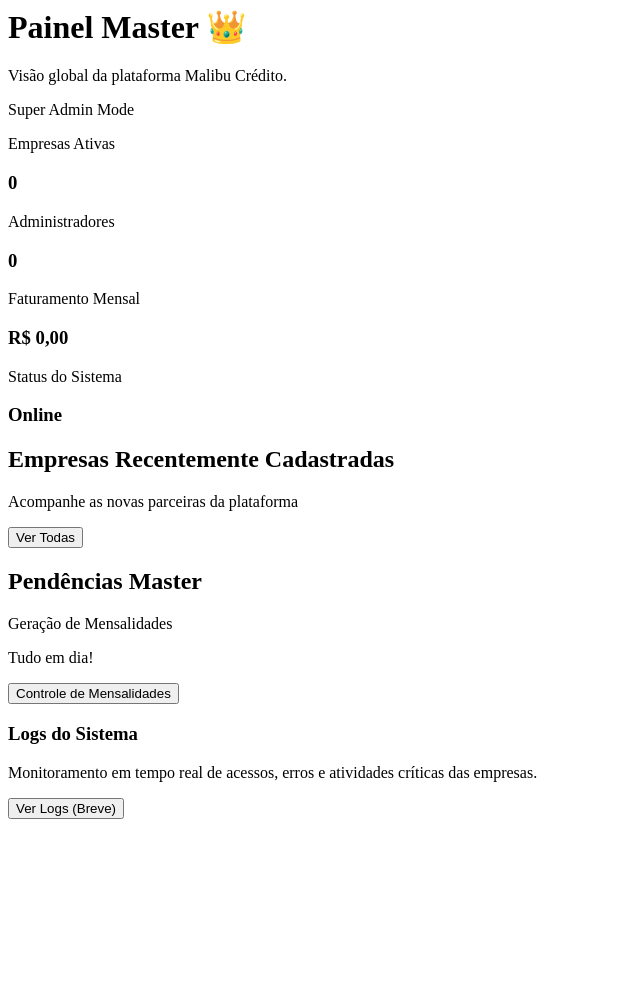
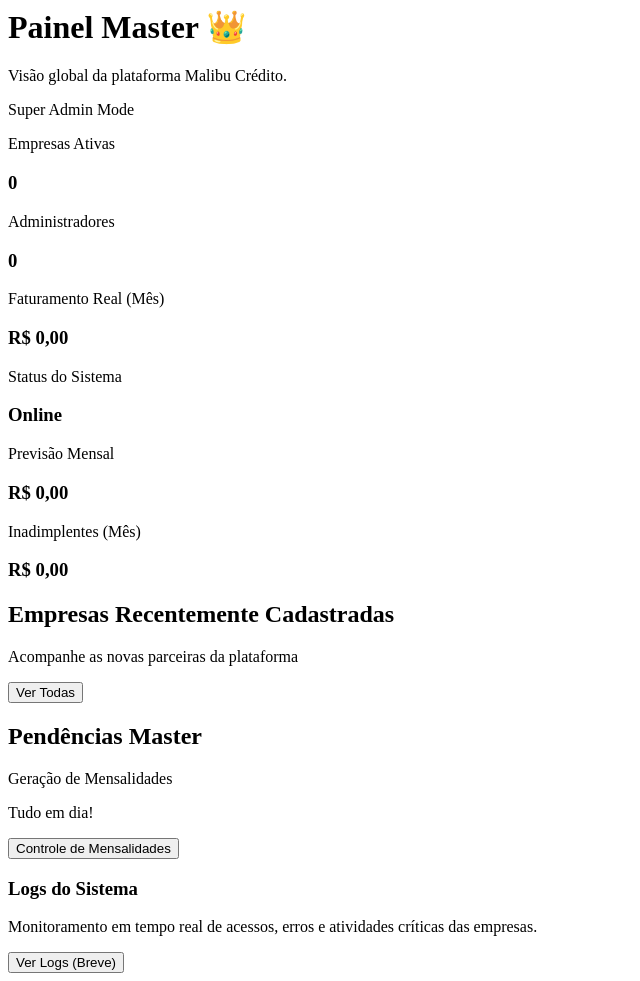
Before and after one commit to ivanrossiMS/Malibu-credito, a PHP site: page /app/views/master_dashboard.php in a window 1280 px wide. Shown: the whole page, without its empty margins (0-640 px from the left). Before the commit the page ends 819 px from the top, so only its background shows below. Run offline with PHP 8.4, Linux system fonts and the light colour scheme.

Commit message:
Feature: Added Forecast and Overdue cards to Master Dashboard and Date Filter to Master Billing

```diff
--- a/app/views/master_dashboard.php
+++ b/app/views/master_dashboard.php
@@ -16,66 +16,94 @@
     </div>
 
     <!-- Master Global Metrics -->
-    <div class="grid grid-cols-1 sm:grid-cols-2 lg:grid-cols-4 gap-8">
+    <div class="grid grid-cols-1 sm:grid-cols-2 lg:grid-cols-3 xl:grid-cols-6 gap-6">
         <!-- Metric 1: Total Companies -->
-        <div class="premium-card p-8 group overflow-hidden relative border-emerald-100/50">
+        <div class="premium-card p-6 group overflow-hidden relative border-emerald-100/50">
             <div class="absolute inset-0 bg-emerald-500/5 translate-y-full group-hover:translate-y-0 transition-transform duration-500"></div>
-            <div class="flex justify-between items-start mb-6 relative z-10">
-                <div class="bg-emerald-500/10 p-4 rounded-2xl border border-emerald-500/10 transition-transform group-hover:scale-110 duration-500">
-                    <i data-lucide="building-2" class="w-7 h-7 text-emerald-600"></i>
+            <div class="flex justify-between items-start mb-4 relative z-10">
+                <div class="bg-emerald-500/10 p-3 rounded-2xl border border-emerald-500/10 transition-transform group-hover:scale-110 duration-500">
+                    <i data-lucide="building-2" class="w-6 h-6 text-emerald-600"></i>
                 </div>
             </div>
             <div class="relative z-10">
-                <p class="text-slate-500 text-xs font-black uppercase tracking-widest mb-1 opacity-70">Empresas Ativas</p>
-                <h3 id="master-stat-companies" class="text-3xl font-black text-slate-900 tracking-tight">0</h3>
+                <p class="text-slate-500 text-[10px] font-black uppercase tracking-widest mb-1 opacity-70">Empresas Ativas</p>
+                <h3 id="master-stat-companies" class="text-xl font-black text-slate-900 tracking-tight">0</h3>
             </div>
         </div>
 
         <!-- Metric 2: Total Admins -->
-        <div class="premium-card p-8 group overflow-hidden relative border-blue-100/50">
+        <div class="premium-card p-6 group overflow-hidden relative border-blue-100/50">
             <div class="absolute inset-0 bg-blue-500/5 translate-y-full group-hover:translate-y-0 transition-transform duration-500"></div>
-            <div class="flex justify-between items-start mb-6 relative z-10">
-                <div class="bg-blue-500/10 p-4 rounded-2xl border border-blue-500/10 transition-transform group-hover:scale-110 duration-500">
-                    <i data-lucide="users" class="w-7 h-7 text-blue-600"></i>
+            <div class="flex justify-between items-start mb-4 relative z-10">
+                <div class="bg-blue-500/10 p-3 rounded-2xl border border-blue-500/10 transition-transform group-hover:scale-110 duration-500">
+                    <i data-lucide="users" class="w-6 h-6 text-blue-600"></i>
                 </div>
             </div>
             <div class="relative z-10">
-                <p class="text-slate-500 text-xs font-black uppercase tracking-widest mb-1 opacity-70">Administradores</p>
-                <h3 id="master-stat-admins" class="text-3xl font-black text-slate-900 tracking-tight">0</h3>
+                <p class="text-slate-500 text-[10px] font-black uppercase tracking-widest mb-1 opacity-70">Administradores</p>
+                <h3 id="master-stat-admins" class="text-xl font-black text-slate-900 tracking-tight">0</h3>
             </div>
         </div>
 
         <!-- Metric 3: Monthly Billing -->
-        <div class="premium-card p-8 group overflow-hidden relative border-indigo-100/50">
+        <div class="premium-card p-6 group overflow-hidden relative border-indigo-100/50">
             <div class="absolute inset-0 bg-indigo-500/5 translate-y-full group-hover:translate-y-0 transition-transform duration-500"></div>
-            <div class="flex justify-between items-start mb-6 relative z-10">
-                <div class="bg-indigo-500/10 p-4 rounded-2xl border border-indigo-500/10 transition-transform group-hover:scale-110 duration-500">
-                    <i data-lucide="credit-card" class="w-7 h-7 text-indigo-600"></i>
+            <div class="flex justify-between items-start mb-4 relative z-10">
+                <div class="bg-indigo-500/10 p-3 rounded-2xl border border-indigo-500/10 transition-transform group-hover:scale-110 duration-500">
+                    <i data-lucide="credit-card" class="w-6 h-6 text-indigo-600"></i>
                 </div>
             </div>
             <div class="relative z-10">
-                <p class="text-slate-500 text-xs font-black uppercase tracking-widest mb-1 opacity-70">Faturamento Mensal</p>
-                <h3 id="master-stat-billing" class="text-3xl font-black text-slate-900 tracking-tight">R$ 0,00</h3>
+                <p class="text-slate-500 text-[10px] font-black uppercase tracking-widest mb-1 opacity-70">Faturamento Real (Mês)</p>
+                <h3 id="master-stat-billing" class="text-xl font-black text-slate-900 tracking-tight">R$ 0,00</h3>
             </div>
         </div>
 
         <!-- Metric 4: System Health -->
-        <div class="premium-card p-8 group overflow-hidden relative border-amber-100/50">
+        <div class="premium-card p-6 group overflow-hidden relative border-amber-100/50">
             <div class="absolute inset-0 bg-amber-500/5 translate-y-full group-hover:translate-y-0 transition-transform duration-500"></div>
-            <div class="flex justify-between items-start mb-6 relative z-10">
-                <div class="bg-amber-500/10 p-4 rounded-2xl border border-amber-500/10 transition-transform group-hover:scale-110 duration-500">
-                    <i data-lucide="activity" class="w-7 h-7 text-amber-600"></i>
+            <div class="flex justify-between items-start mb-4 relative z-10">
+                <div class="bg-amber-500/10 p-3 rounded-2xl border border-amber-500/10 transition-transform group-hover:scale-110 duration-500">
+                    <i data-lucide="activity" class="w-6 h-6 text-amber-600"></i>
                 </div>
             </div>
             <div class="relative z-10">
-                <p class="text-slate-500 text-xs font-black uppercase tracking-widest mb-1 opacity-70">Status do Sistema</p>
-                <h3 class="text-3xl font-black text-emerald-600 tracking-tight flex items-center gap-2">
+                <p class="text-slate-500 text-[10px] font-black uppercase tracking-widest mb-1 opacity-70">Status do Sistema</p>
+                <h3 class="text-xl font-black text-emerald-600 tracking-tight flex items-center gap-2">
                     Online
-                    <span class="flex h-3 w-3 relative">
+                    <span class="flex h-2 w-2 relative">
                         <span class="animate-ping absolute inline-flex h-full w-full rounded-full bg-emerald-400 opacity-75"></span>
-                        <span class="relative inline-flex rounded-full h-3 w-3 bg-emerald-500"></span>
+                        <span class="relative inline-flex rounded-full h-2 w-2 bg-emerald-500"></span>
                     </span>
                 </h3>
+            </div>
+        </div>
+
+        <!-- Metric 5: Monthly Forecast (New) -->
+        <div class="premium-card p-6 group overflow-hidden relative border-violet-100/50 bg-gradient-to-br from-white to-violet-50/30">
+            <div class="absolute inset-0 bg-violet-500/5 translate-y-full group-hover:translate-y-0 transition-transform duration-500"></div>
+            <div class="flex justify-between items-start mb-4 relative z-10">
+                <div class="bg-violet-500/10 p-3 rounded-2xl border border-violet-500/10 transition-transform group-hover:scale-110 duration-500">
+                    <i data-lucide="calendar-check" class="w-6 h-6 text-violet-600"></i>
+                </div>
+            </div>
+            <div class="relative z-10">
+                <p class="text-slate-500 text-[10px] font-black uppercase tracking-widest mb-1 opacity-70">Previsão Mensal</p>
+                <h3 id="master-stat-forecast" class="text-xl font-black text-slate-900 tracking-tight">R$ 0,00</h3>
+            </div>
+        </div>
+
+        <!-- Metric 6: Monthly Overdue (New) -->
+        <div class="premium-card p-6 group overflow-hidden relative border-rose-100/50 bg-gradient-to-br from-white to-rose-50/30">
+            <div class="absolute inset-0 bg-rose-500/5 translate-y-full group-hover:translate-y-0 transition-transform duration-500"></div>
+            <div class="flex justify-between items-start mb-4 relative z-10">
+                <div class="bg-rose-500/10 p-3 rounded-2xl border border-rose-500/10 transition-transform group-hover:scale-110 duration-500">
+                    <i data-lucide="alert-circle" class="w-6 h-6 text-rose-600"></i>
+                </div>
+            </div>
+            <div class="relative z-10">
+                <p class="text-slate-500 text-[10px] font-black uppercase tracking-widest mb-1 opacity-70">Inadimplentes (Mês)</p>
+                <h3 id="master-stat-overdue-month" class="text-xl font-black text-rose-600 tracking-tight">R$ 0,00</h3>
             </div>
         </div>
     </div>
```
Also changed, not shown: app/views/master_billing.php (+11 -4 lines), assets/js/modules/master_billing.js (+17 -0 lines), assets/js/modules/master_dashboard.js (+15 -1 lines).
